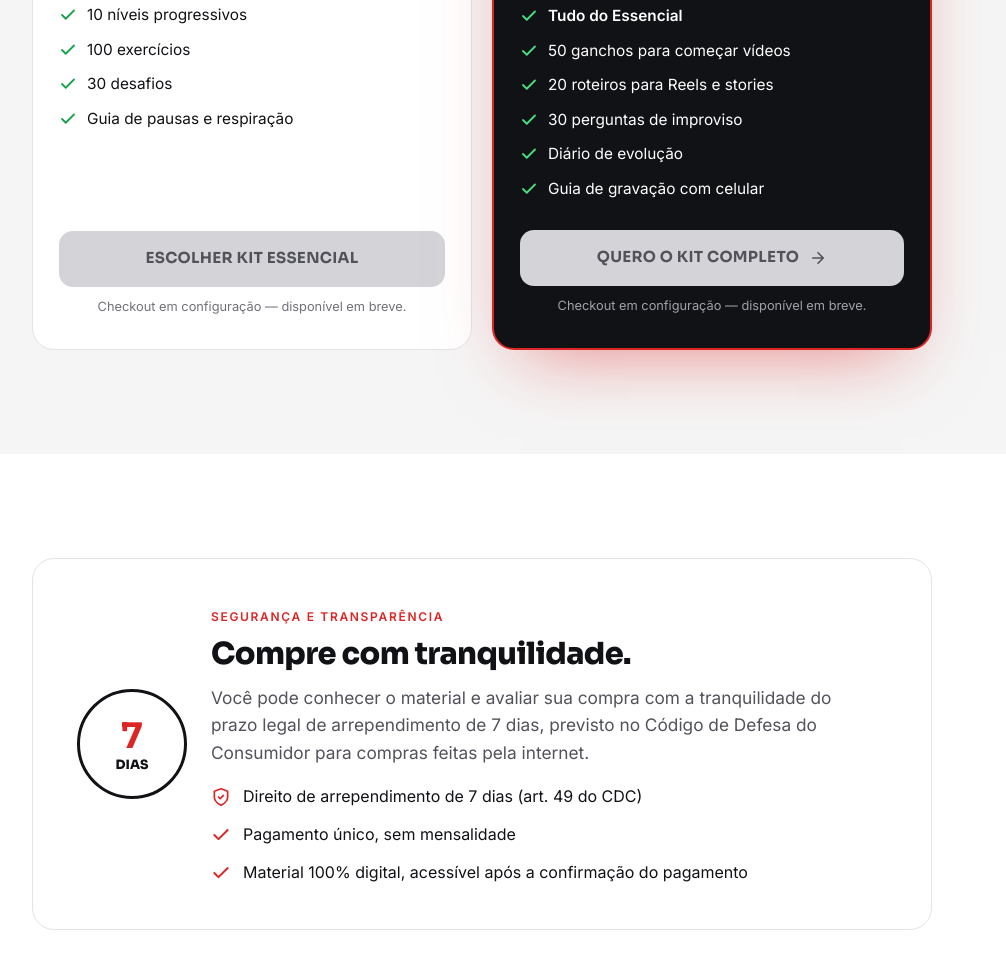
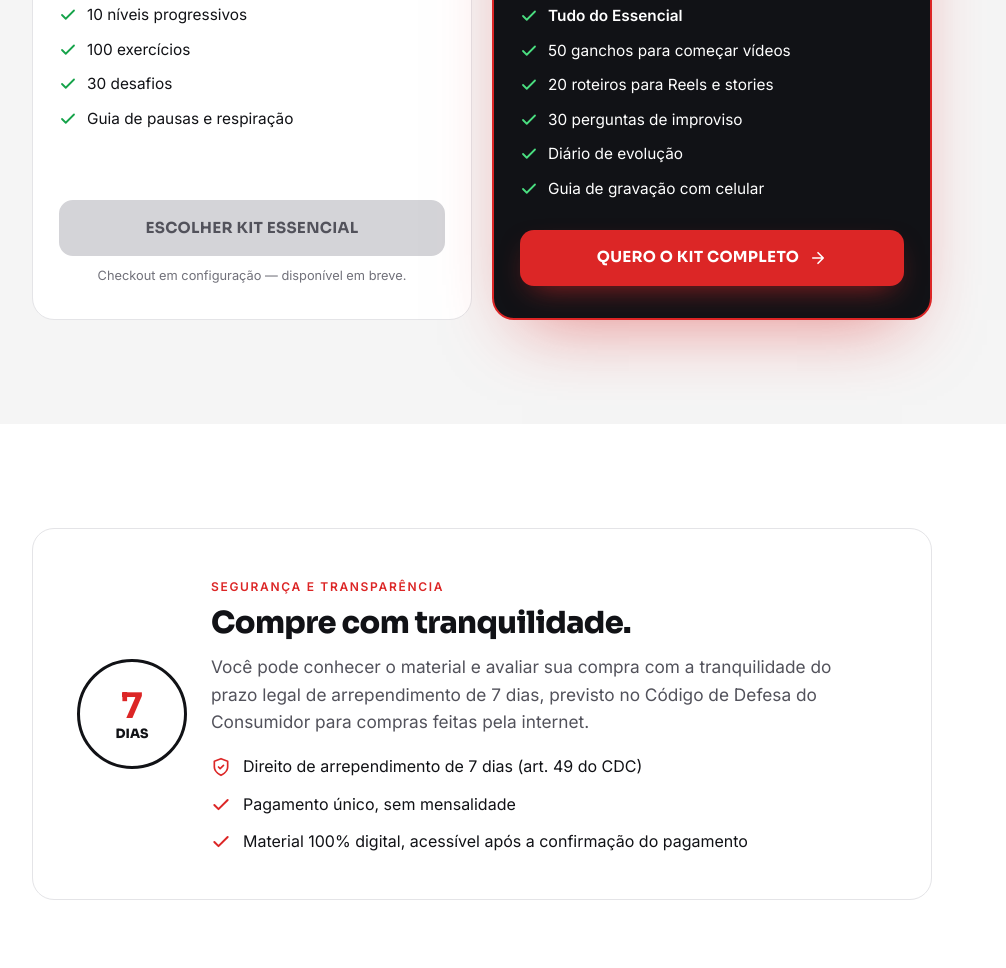
Before and after one commit to eduhtoledo-cloud/desafio-da-voz, a plain HTML site: page index.html in a window 1280 px wide. Shown: the part 10608-11576 px from the top of the page, without its empty margins (158-1164 px from the left). Drawn offline with Linux system fonts and the light colour scheme.

Commit message:
Link de checkout do Kit Completo
Co-Authored-By: Claude Opus 5.5 <noreply@anthropic.com>

```diff
--- a/index.html
+++ b/index.html
@@ -708,7 +708,7 @@ const PRECO_ESSENCIAL = 10.00;
 const PRECO_COMPLETO  = 27.90;
 
 const CHECKOUT_ESSENCIAL = "";   // cole aqui o link de checkout do Kit Essencial
-const CHECKOUT_COMPLETO  = "";   // cole aqui o link de checkout do Kit Completo
+const CHECKOUT_COMPLETO  = "https://pay.cakto.com.br/5qxoo92";   // link de checkout do Kit Completo
 
 const SUPORTE_EMAIL    = "";     // ex.: suporte@seudominio.com.br
 const SUPORTE_WHATSAPP = "";     // só números com DDI+DDD, ex.: 5511999999999
```
